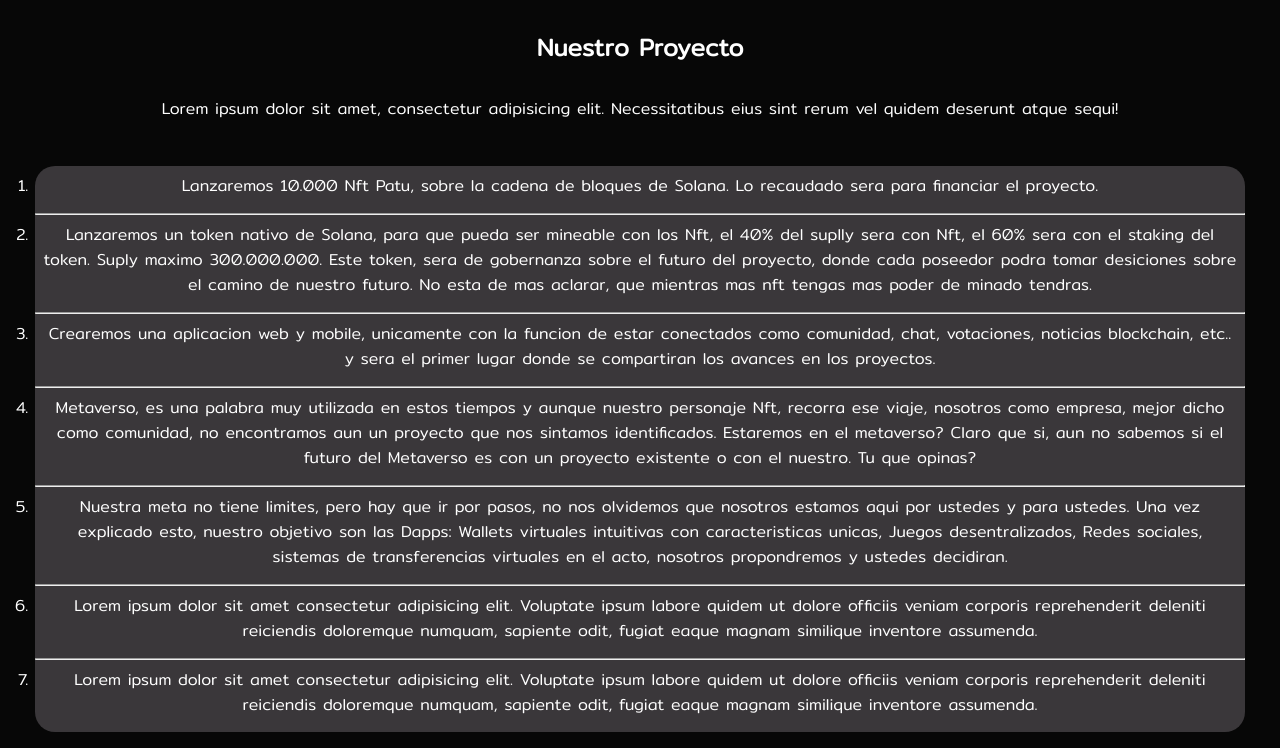
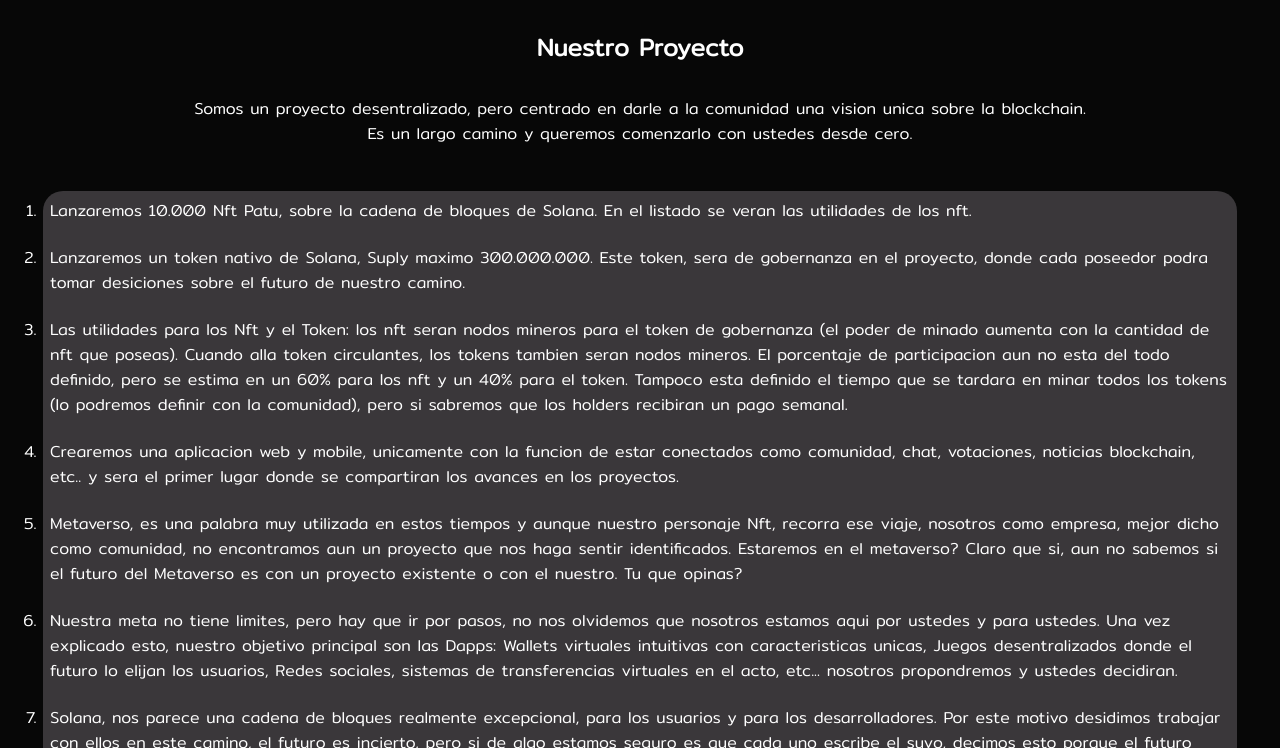
Before and after one commit to PatuProyect/Patu-Nft, a plain HTML site: page Pages/proyecto.html in a window 1280 px wide. Shown: the part 52-800 px from the top of the page. Drawn offline with Linux system fonts and the light colour scheme.

Commit message:
parrafos

```diff
--- a/Pages/proyecto.html
+++ b/Pages/proyecto.html
@@ -42,22 +42,20 @@
     </header>
 <main>
     <h2>Nuestro Proyecto</h2>
-    <P>Lorem ipsum dolor sit amet, consectetur adipisicing elit. Necessitatibus eius sint rerum vel quidem deserunt atque sequi!</P>
+    <P>Somos un proyecto desentralizado, pero centrado en darle a la comunidad una vision unica sobre la blockchain.</P>
+    <p>Es un largo camino y queremos comenzarlo con ustedes desde cero.</p>
     <br>
     <ol class="proyecto">
-        <li>Lanzaremos 10.000 Nft Patu, sobre la cadena de bloques de Solana. Lo recaudado sera para financiar el proyecto.</li>
-        <hr>
-        <li>Lanzaremos un token nativo de Solana, para que pueda ser mineable con los Nft, el 40% del suplly sera con Nft, el 60% sera con el staking del token. Suply maximo 300.000.000. Este token, sera de gobernanza sobre el futuro del proyecto, donde cada poseedor podra tomar desiciones sobre el camino de nuestro futuro. No esta de mas aclarar, que mientras mas nft tengas mas poder de minado tendras.</li>
-        <hr>
+        <li>Lanzaremos 10.000 Nft Patu, sobre la cadena de bloques de Solana. En el listado se veran las utilidades de los nft.</li>
+        <li>Lanzaremos un token nativo de Solana, Suply maximo 300.000.000. Este token, sera de gobernanza en el proyecto, donde cada poseedor podra tomar desiciones sobre el futuro de nuestro camino.</li>
+        <li>
+            Las utilidades para los Nft y el Token: los nft seran nodos mineros para el token de gobernanza (el poder de minado aumenta con la cantidad de nft que poseas). Cuando alla token circulantes, los tokens tambien seran nodos mineros. El porcentaje de participacion aun no esta del todo definido, pero se estima en un 60% para los nft y un 40% para el token. Tampoco esta definido el tiempo que se tardara en minar todos los tokens (lo podremos definir con la comunidad), pero si sabremos que los holders recibiran un pago semanal.
+        </li>
         <li>Crearemos una aplicacion web y mobile, unicamente con la funcion de estar conectados como comunidad, chat, votaciones, noticias blockchain, etc.. y sera el primer lugar donde se compartiran los avances en los proyectos.</li>
-        <hr>
-        <li>Metaverso, es una palabra muy utilizada en estos tiempos y aunque nuestro personaje Nft, recorra ese viaje, nosotros como empresa, mejor dicho como comunidad, no encontramos aun un proyecto que nos sintamos identificados. Estaremos en el metaverso? Claro que si, aun no sabemos si el futuro del Metaverso es con un proyecto existente o con el nuestro. Tu que opinas?</li>
-        <hr>
-        <li>Nuestra meta no tiene limites, pero hay que ir por pasos, no nos olvidemos que nosotros estamos aqui por ustedes y para ustedes. Una vez explicado esto, nuestro objetivo son las Dapps: Wallets virtuales intuitivas con caracteristicas unicas, Juegos desentralizados, Redes sociales, sistemas de transferencias virtuales en el acto, nosotros propondremos y ustedes decidiran.</li>
-        <hr>
-        <li>Lorem ipsum dolor sit amet consectetur adipisicing elit. Voluptate ipsum labore quidem ut dolore officiis veniam corporis reprehenderit deleniti reiciendis doloremque numquam, sapiente odit, fugiat eaque magnam similique inventore assumenda.</li>
-        <hr>
-        <li>Lorem ipsum dolor sit amet consectetur adipisicing elit. Voluptate ipsum labore quidem ut dolore officiis veniam corporis reprehenderit deleniti reiciendis doloremque numquam, sapiente odit, fugiat eaque magnam similique inventore assumenda.</li>
+        <li>Metaverso, es una palabra muy utilizada en estos tiempos y aunque nuestro personaje Nft, recorra ese viaje, nosotros como empresa, mejor dicho como comunidad, no encontramos aun un proyecto que nos haga sentir identificados. Estaremos en el metaverso? Claro que si, aun no sabemos si el futuro del Metaverso es con un proyecto existente o con el nuestro. Tu que opinas?</li>
+        <li>Nuestra meta no tiene limites, pero hay que ir por pasos, no nos olvidemos que nosotros estamos aqui por ustedes y para ustedes. Una vez explicado esto, nuestro objetivo principal son las Dapps: Wallets virtuales intuitivas con caracteristicas unicas, Juegos desentralizados donde el futuro lo elijan los usuarios, Redes sociales, sistemas de transferencias virtuales en el acto, etc... nosotros propondremos y ustedes decidiran.</li>
+        <li>Solana, nos parece una cadena de bloques realmente excepcional, para los usuarios y para los desarrolladores. Por este motivo desidimos trabajar con ellos en este camino, el futuro es incierto, pero si de algo estamos seguro es que cada uno escribe el suyo, decimos esto porque el futuro puede ser con nuestra propia blockchain.</li>
+        <li>Sin limites, no tendremos limites en ningun aspecto, creemos que la tecnologia blockchain es el futuro y nuestra labor sera conectarlos con el futuro. Aplicaciones, tokens, blockchain, Nft, metaversos, realidad virtual y realidad aumentada, seran los desafios que tendremos. Juntos decidiremos y recorreremos el camino que nos toque. Sabemos que no sera sencillo, pero siempre mirando nuestro propio camino, podremos lograrlo.</li>
     </ol>
 </main>
 <footer>
--- a/css/estilos.css
+++ b/css/estilos.css
@@ -206,8 +206,9 @@ ol li{
     background-color: rgb(58 55 58);
     margin-top: 20px;
     margin-bottom: 20px;
-    margin-left: 30px;
-    margin-right: 30px;
+    margin-left: 3%;
+    margin-right: 3%;
+    text-align: start;
 }
 .videonft{
     padding: 15px;
```
Also changed, not shown: Pages/sobre-nosotros.html (+6 -7 lines), index.html (+1 -1 lines).
